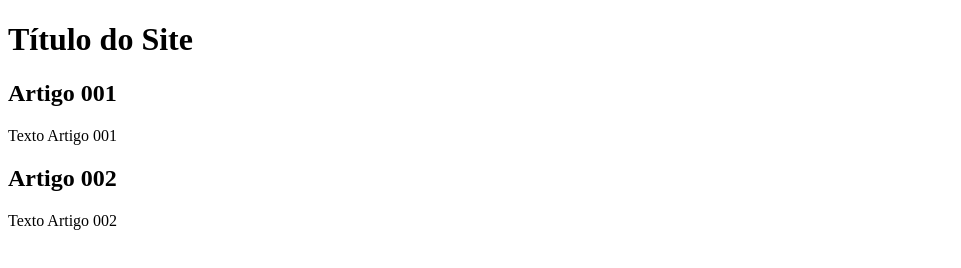
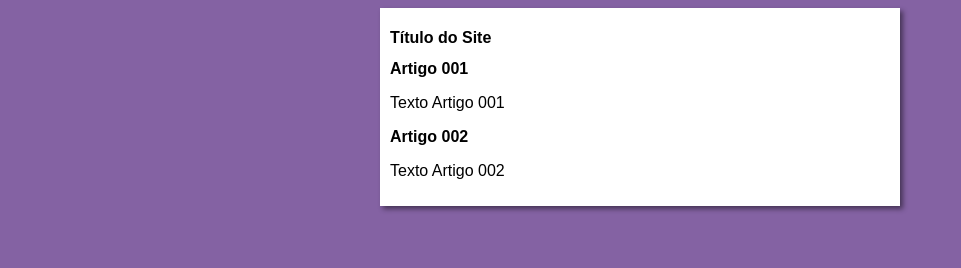
Before and after one commit to Lucieny-Medeiros/Projeto-Site-Teste, a plain HTML site: page index.html in a window 1280 px wide. Shown: the whole page, without its empty margins (0-961 px from the left). Drawn offline with Linux system fonts and the light colour scheme.

Commit message:
iniciei o design

```diff
--- /dev/null
+++ b/estilos/style.css
@@ -0,0 +1,16 @@
+* {
+    font-family: Arial, Helvetica, sans-serif;
+    font-size: 16px;
+}
+
+body {
+    background-color:rgb(132, 98, 163) ;
+}
+
+main {
+    background-color: white;
+    width: 500px;
+    margin: auto;
+    padding: 10px;
+    box-shadow: 3px 3px 5px rgba(0, 0, 0, 0.473);
+}
--- a/index.html
+++ b/index.html
@@ -5,6 +5,7 @@
     <meta http-equiv="X-UA-Compatible" content="IE=edge">
     <meta name="viewport" content="width=device-width, initial-scale=1.0">
     <title>Título do Site</title>
+    <link rel="stylesheet" href="estilos/style.css">
 </head>
 <body>
     <main>
```
